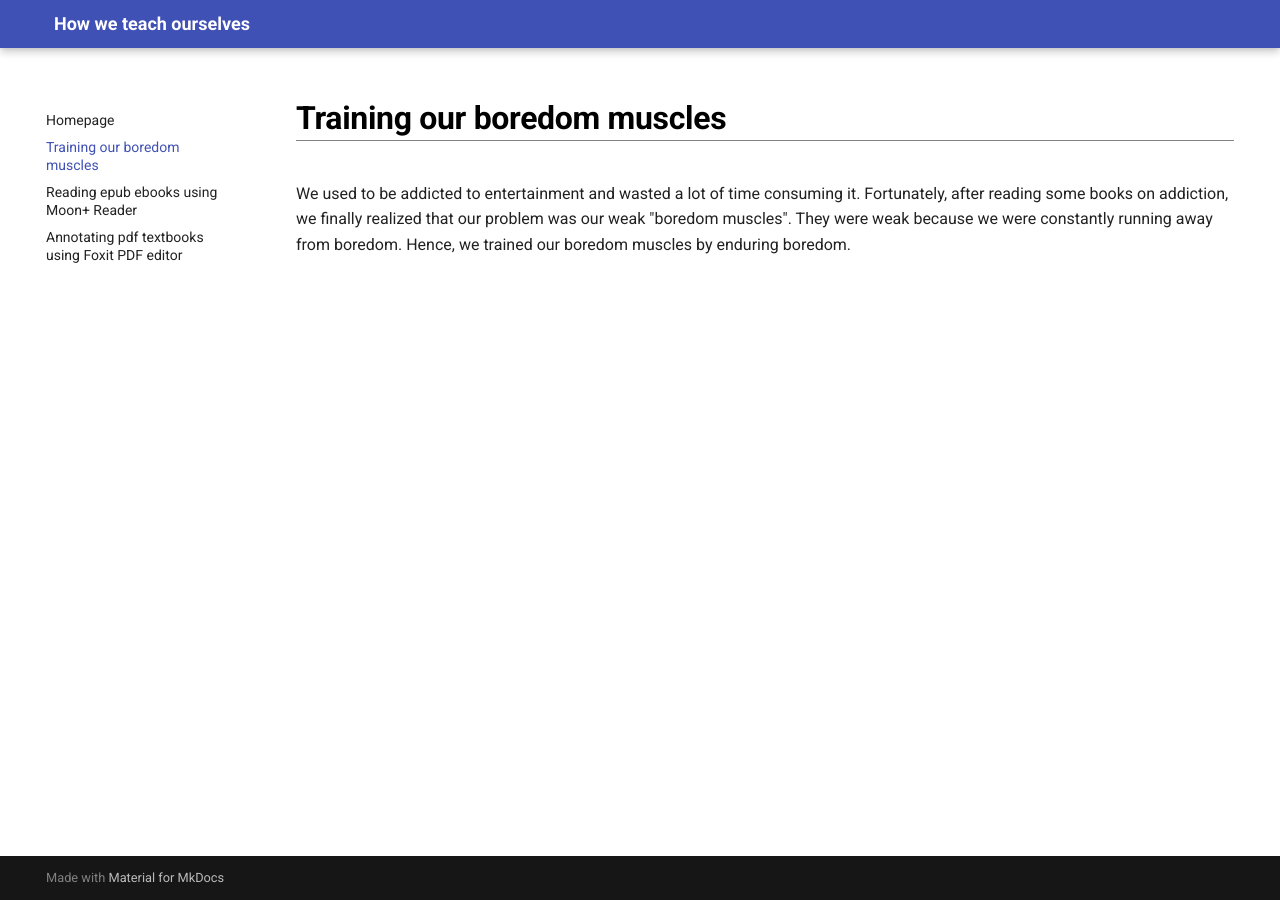
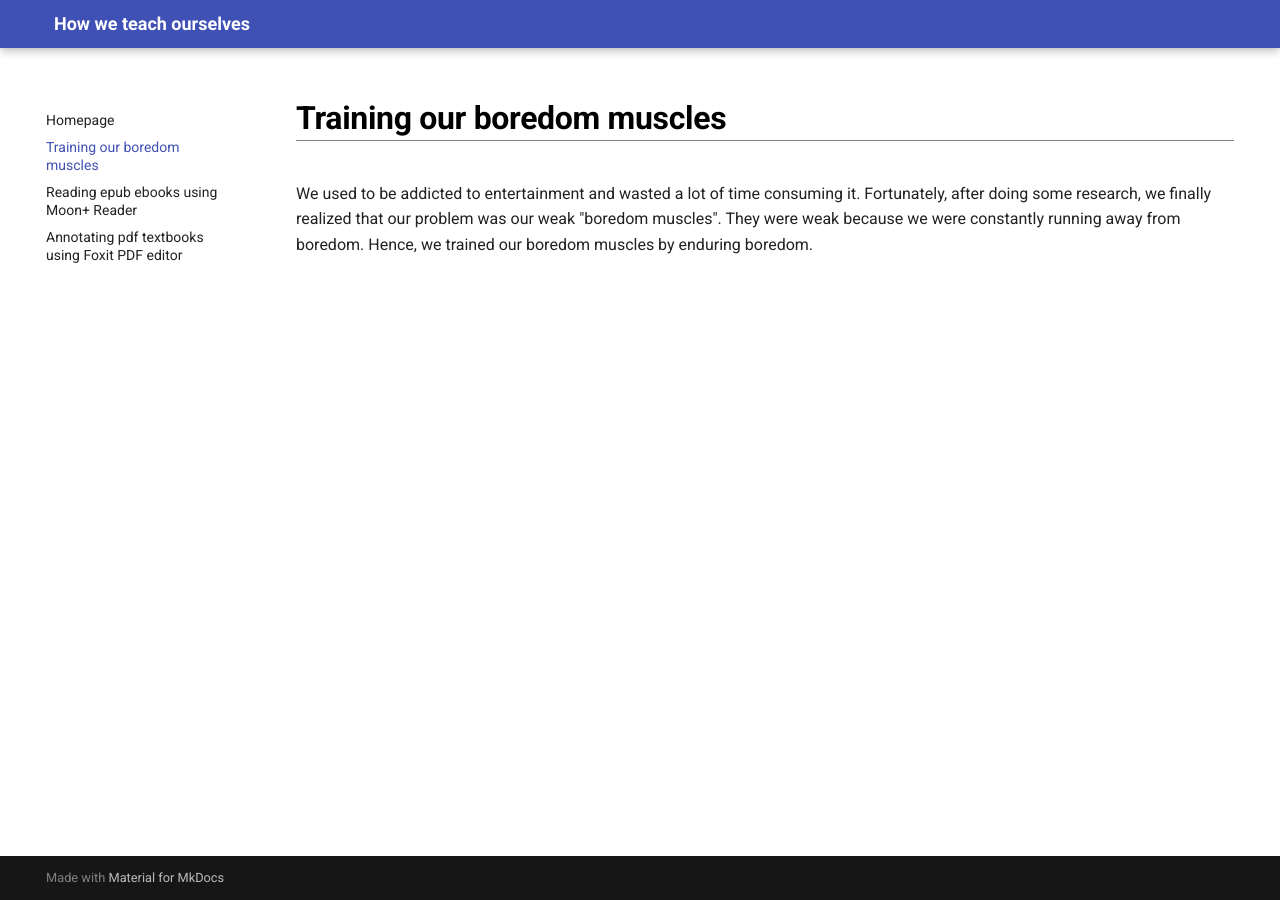
Before and after one commit to maximilian-ho/how-we-teach-ourselves, an MkDocs documentation site: the page built from docs/boredom.md, in a window 1280 px wide. Built offline with MkDocs 1.6.1 and Material for MkDocs 9.7.7, drawn with Linux system fonts in a browser that asks for light colours.

Commit message:
Update boredom.md

```diff
--- a/docs/boredom.md
+++ b/docs/boredom.md
@@ -1,3 +1,3 @@
 # Training our boredom muscles
 
-We used to be addicted to entertainment and wasted a lot of time consuming it. Fortunately, after reading some books on addiction, we finally realized that our problem was our weak "boredom muscles". They were weak because we were constantly running away from boredom. Hence, we trained our boredom muscles by enduring boredom.
+We used to be addicted to entertainment and wasted a lot of time consuming it. Fortunately, after doing some research, we finally realized that our problem was our weak "boredom muscles". They were weak because we were constantly running away from boredom. Hence, we trained our boredom muscles by enduring boredom.
```
